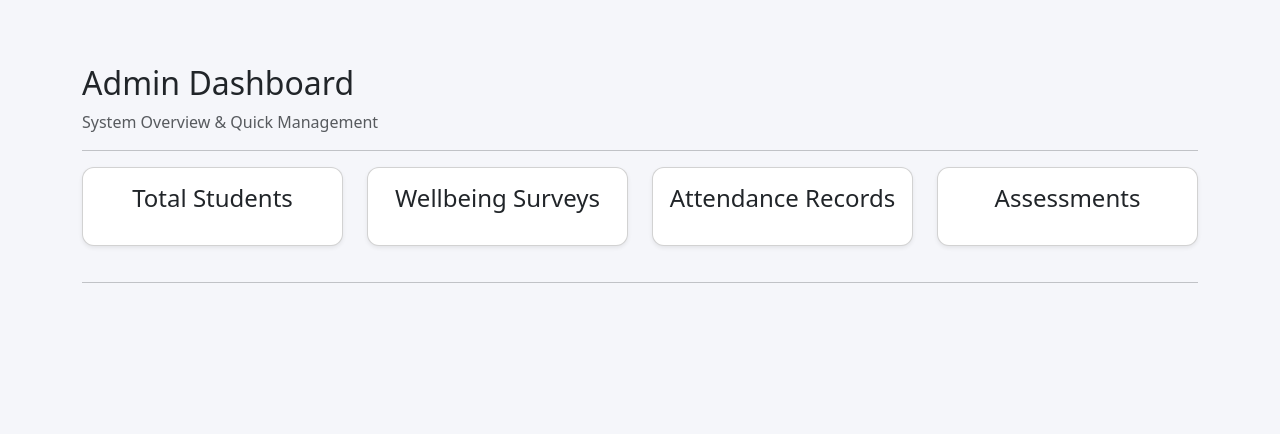
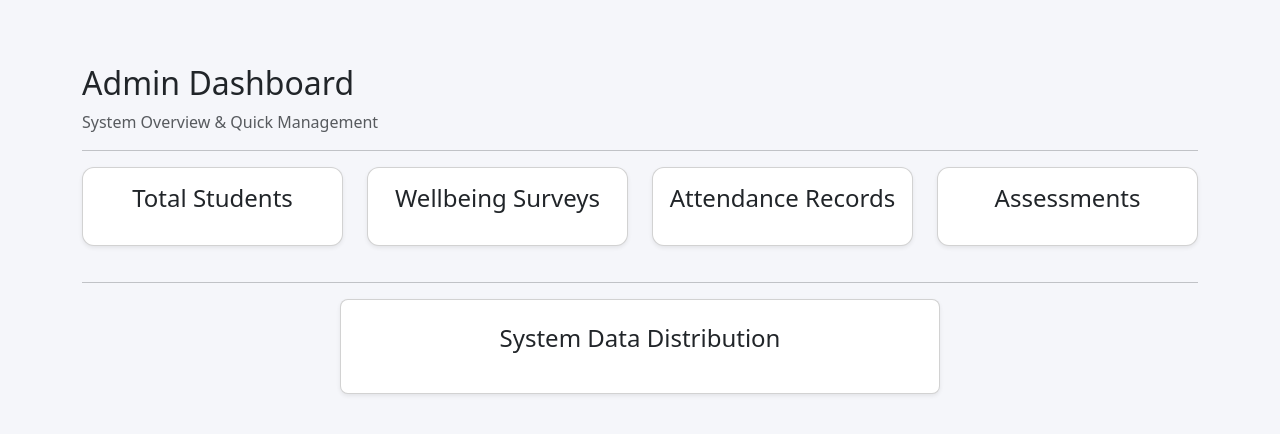
Before and after one commit to Max-DoDo/Student-Wellbeing-System, a Flask app: template src/base/ui/templates/admin_dashboard.html in a window 1280 px wide. Shown: the top 434 px of the page. Run offline with Flask 3, Linux system fonts and the light colour scheme; the template is opened without the code that fills it, so the values that code supplies are empty.

Commit message:
Admin dashboard - Added Pie Chart
Admin dashboard - Added Pie Chart

```diff
--- a/src/base/ui/app.py
+++ b/src/base/ui/app.py
@@ -92,13 +92,26 @@ def admin_dashboard():
    total_surveys = len(survey_repo.getWellBeingSurveys() or [])
    total_attendance = len(attendance_repo.getAllAttendance() or [])
    total_assessments = len(assessment_repo.getAssessments() or [])
+   # ---------- PIE CHART: System Data Distribution ----------
+   labels = ["Students", "Wellbeing Surveys", "Attendance Records", "Assessments"]
+   values = [total_students, total_surveys, total_attendance, total_assessments]
+   import plotly.graph_objects as go
+   pie_fig = go.Figure(
+       data=[go.Pie( labels=labels,values=values,hole=0.45,marker=dict(colors=["#4e79a7", "#59a14f", "#76b7b2", "#f28e2b"]))]
+   )
+   pie_fig.update_layout(
+       title="System Data Distribution",
+       height=380
+   )
+   system_distribution_chart = pie_fig.to_html(full_html=False)
    return render_template(
        "admin_dashboard.html",
        role=session.get("role"),
        total_students=total_students,
        total_surveys=total_surveys,
        total_attendance=total_attendance,
-       total_assessments=total_assessments
+       total_assessments=total_assessments,
+       system_distribution_chart=system_distribution_chart
    )
 
 
--- a/src/base/ui/templates/admin_dashboard.html
+++ b/src/base/ui/templates/admin_dashboard.html
@@ -1,22 +1,25 @@
 {% extends "base.html" %}
 {% block content %}
 <style>
-
 .dashboard-card {
-   transition: all 0.25s ease-in-out;
-   border-radius: 12px;
+  transition: all 0.25s ease-in-out;
+  border-radius: 12px;
 }
 .dashboard-card:hover {
-   transform: translateY(-6px);
-   box-shadow: 0 8px 20px rgba(0,0,0,0.18);
-   cursor: pointer;
+  transform: translateY(-6px);
+  box-shadow: 0 8px 20px rgba(0,0,0,0.18);
+  cursor: pointer;
+}
+.chart-container {
+  max-width: 600px;
+  margin: 0 auto;
 }
 </style>
 <div class="container mt-4">
 <h2 class="mb-2">Admin Dashboard</h2>
 <p class="text-muted">System Overview & Quick Management</p>
 <hr>
-
+<!-- TOP CARDS -->
 <div class="row">
 <div class="col-md-3">
 <div class="card dashboard-card text-center p-3 shadow-sm">
@@ -44,5 +47,10 @@
 </div>
 </div>
 <hr>
+<!-- CENTER PIE CHART -->
+<div class="chart-container card p-4 shadow-sm">
+<h4 class="text-center mb-3">System Data Distribution</h4>
+     {{ system_distribution_chart | safe }}
+</div>
 </div>
 {% endblock %}
```
Also changed, not shown: 1 other file.
